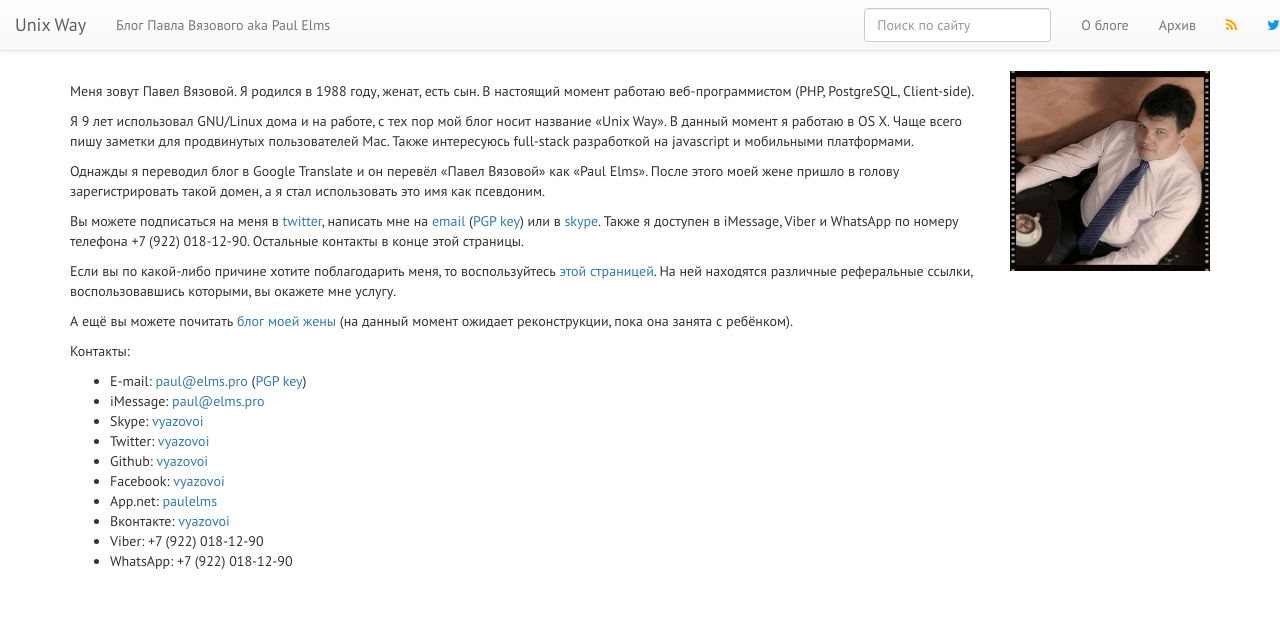
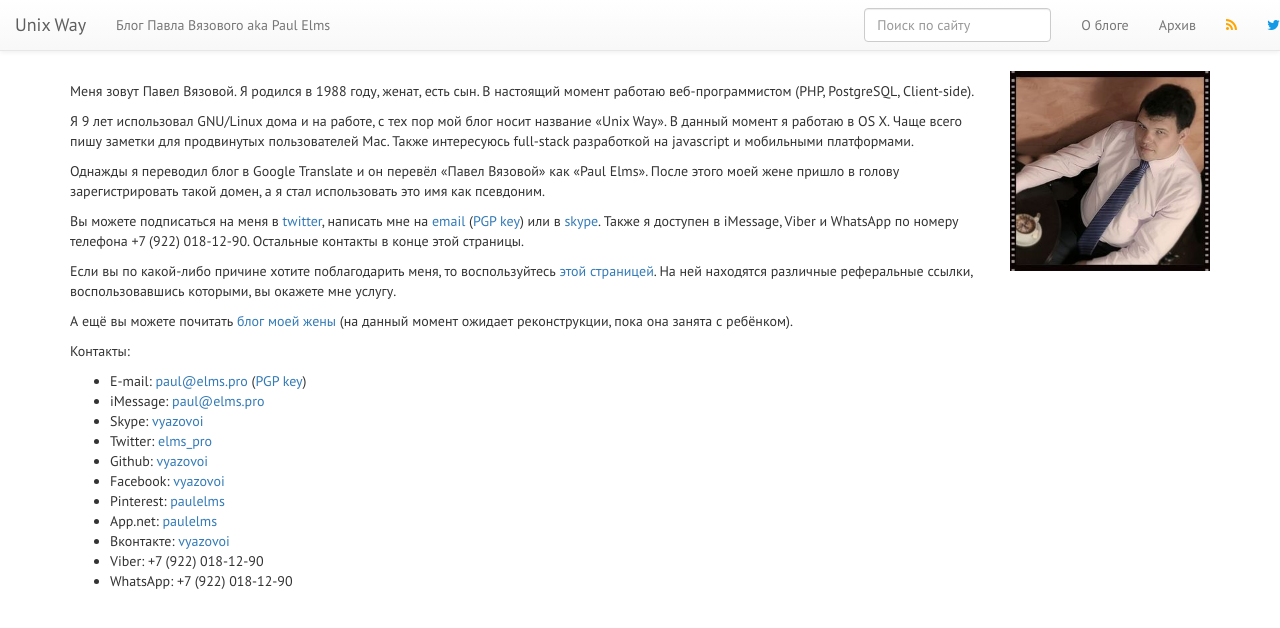
Before and after one commit to vyazovoi/vyazovoi.github.io, a Jekyll site: the page built from about.md, in a window 1280 px wide. Shown: the top 628 px of the page. Built offline with Jekyll 4.4.1, drawn with Linux system fonts in a browser that asks for light colours; nearby versions of some CDN libraries; Markdown is read by kramdown in place of the engine named in the settings; comment, search, counter and statistics services are not loaded.

Commit message:
twitter link

```diff
--- a/_includes/contacts_index.html
+++ b/_includes/contacts_index.html
@@ -6,7 +6,7 @@
 		<a href="skype:vyazovoi?chat" title="Skype"><i class="fa fa-skype"></i></a>
 	</li>
 	<li>
-		<a href="http://twitter.com/vyazovoi" title="Twitter"><i class="fa fa-twitter-square"></i></a>
+		<a href="http://twitter.com/elms_pro" title="Twitter"><i class="fa fa-twitter-square"></i></a>
 	</li>
 	<li>
 		<a href="http://github.com/vyazovoi" title="Github"><i class="fa fa-github-square"></i></a>
--- a/about.md
+++ b/about.md
@@ -22,15 +22,16 @@ layout: default
 - E-mail: [paul@elms.pro][email] ([PGP key][pgp])
 - iMessage: [paul@elms.pro][im]
 - Skype: [vyazovoi][skype]
-- Twitter: [vyazovoi][twitter]
+- Twitter: [elms_pro][twitter]
 - Github: [vyazovoi][github]
 - Facebook: [vyazovoi][facebook]
+- Pinterest: [paulelms][pinterest]
 - App.net: [paulelms][adn]
 - Вконтакте: [vyazovoi][vk]
 - Viber: +7 (922) 018-12-90
 - WhatsApp: +7 (922) 018-12-90
 
-[twitter]: http://twitter.com/vyazovoi "Twitter"
+[twitter]: http://twitter.com/elms_pro "Twitter"
 [email]: mailto:paul@elms.pro "E-mail"
 [im]: imessage:paul@elms.pro "E-mail"
 [pgp]: /files/64D95937.asc "PGP/GPG key"
@@ -39,3 +40,4 @@ layout: default
 [facebook]: http://facebook.com/vyazovoi/ "Facebook"
 [adn]: https://alpha.app.net/paulelms "APP.NET"
 [vk]: http://vk.com/vyazovoi "Vkontakte"
+[pinterest]: http://www.pinterest.com/paulelms/ "Pinterest"
```
